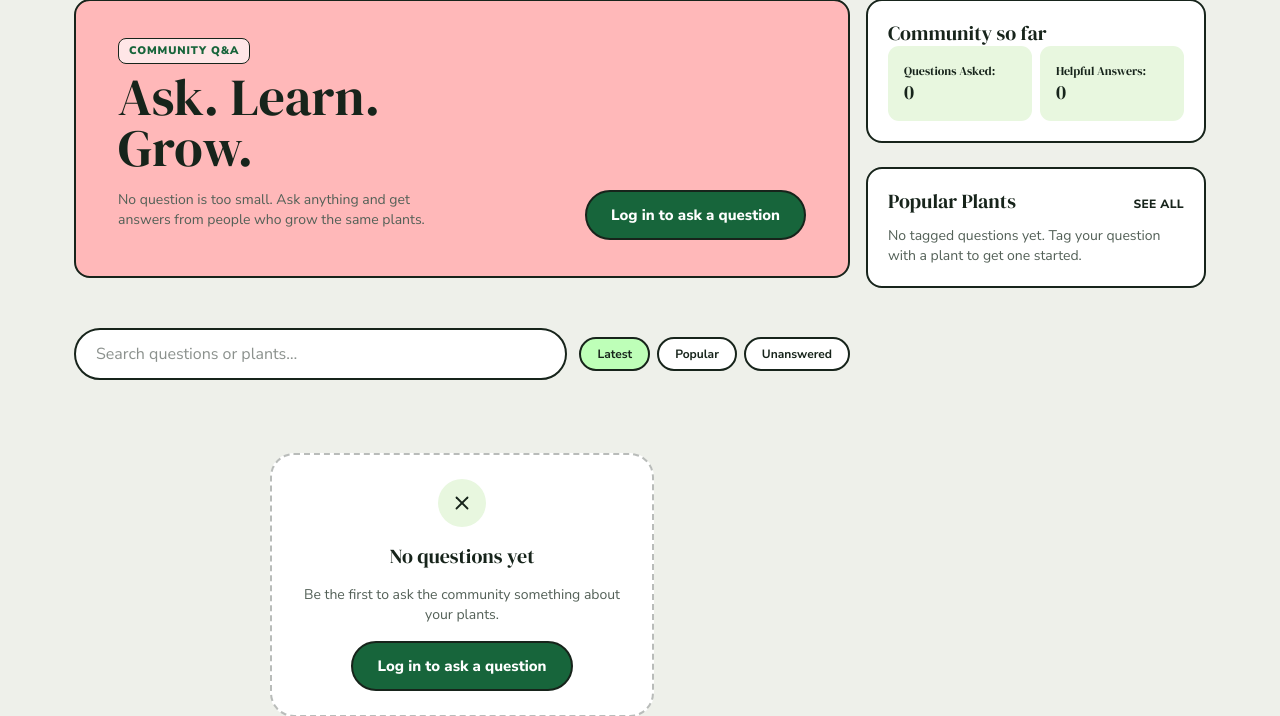
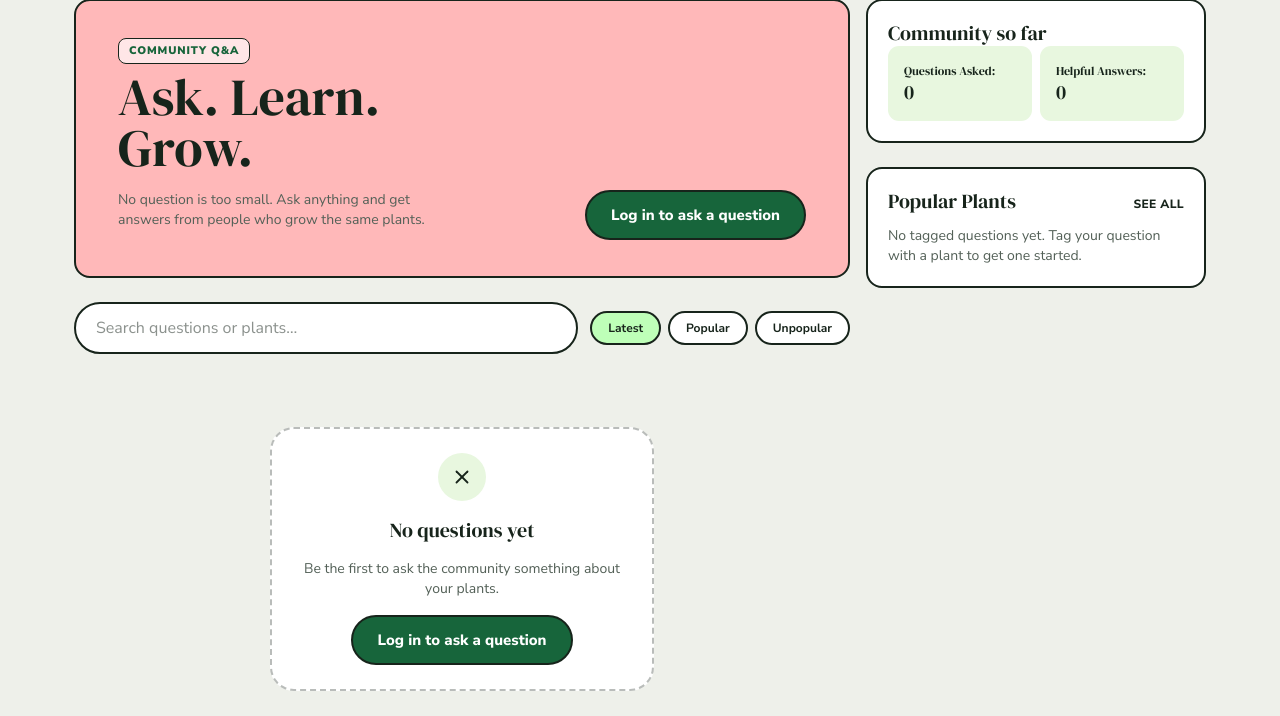
Before and after one commit to WilliamJesUI/Group-1-KKI, a Django app: page /community/ in a window 1280 px wide. Shown: the part 253-969 px from the top of the page. After the commit the page ends 944 px from the top, so only its background shows below. Run offline with Django 5.2, Linux system fonts and the light colour scheme; data comes from the database, SQL or seed files in the repository; data that the repository does not hold is empty.

Commit message:
feat: changed unanswered to unpopular and popular plants is now functional

```diff
--- a/community/templates/popular_plants_container.html
+++ b/community/templates/popular_plants_container.html
@@ -10,8 +10,7 @@
   <ul class="mt-4 flex flex-col gap-2">
     {% for plant in popular_plants %}
     <li>
-      <a href="{% url 'community:show_questions' %}?plant={{ plant.slug|urlencode }}"
-         {% if plant.slug == selected_plant %}aria-current="true"{% endif %}
+      <a href="#"
          class="flex items-center gap-3 rounded-xl border-2 border-ink px-3 py-2 transition duration-150 ease-out hover:border-brand hover:bg-brand-tint aria-[current=true]:bg-brand-soft focus-visible:border-brand focus-visible:outline-none">
 
         {% if plant.image_url %}
--- a/community/views.py
+++ b/community/views.py
@@ -5,16 +5,17 @@ from .forms import *
 from django.views.decorators.http import require_POST
 from django.db.models import Count, Q, Exists, OuterRef, Count, Case, When, Value, IntegerField
 from django.contrib import messages
+from plants.models import Plant
 
 
 # Create your views here.
-QUESTION_FILTERS = [("latest", "Latest"), ("popular", "Popular"), ("unanswered", "Unanswered"), ("mine", "Mine")]
+QUESTION_FILTERS = [("latest", "Latest"), ("popular", "Popular"), ("unpopular", "Unpopular"), ("mine", "Mine")]
 ANSWER_FILTERS = [("most_helpful", "Most Helpful"), ("newest", "Newest"), ("mine", "Mine")]
 
 QUESTION_SORTS = {
     "latest": ["-created_at"],
     "popular": ["-answer_count", "-created_at"],
-    "unanswered": ["-created_at"],
+    "unpopular": ["answer_count", "-created_at"],
     "mine" : ["-created_at"],
 }
 ANSWER_SORTS = {
@@ -40,8 +41,6 @@ def show_questions(request):
         .annotate(answer_count=Count("answers"))
     )
 
-    if pill == "unanswered":
-        questions = questions.filter(answer_count=0)
 
     order = list(QUESTION_SORTS[pill])
 
@@ -57,12 +56,25 @@ def show_questions(request):
 
     questions = questions.order_by(*order)
 
+    popular_plants = (
+        Plant.objects
+        .annotate(question_count=Count("questions"))
+        .filter(question_count__gt=0)
+        .order_by("-question_count", "name")[:5]
+    )
+
+    plant_slug = request.GET.get("plant", "").strip()
+    if plant_slug:
+        questions = questions.filter(plant__slug=plant_slug)
+
     context = {
         "question_form": QuestionForm(),
         "question_filters": QUESTION_FILTERS,
         "question_list": questions,
         "selected_filter": pill,
         "query": query,
+        "popular_plants": popular_plants,
+        "selected_plant": plant_slug,
         "helpful_answer_count": Answer.objects.annotate(num_voters=Count("voters")).filter(num_voters__gt=0).count()
     }
 
```
Also changed, not shown: community/templates/question_list.html (+21 -21 lines).
